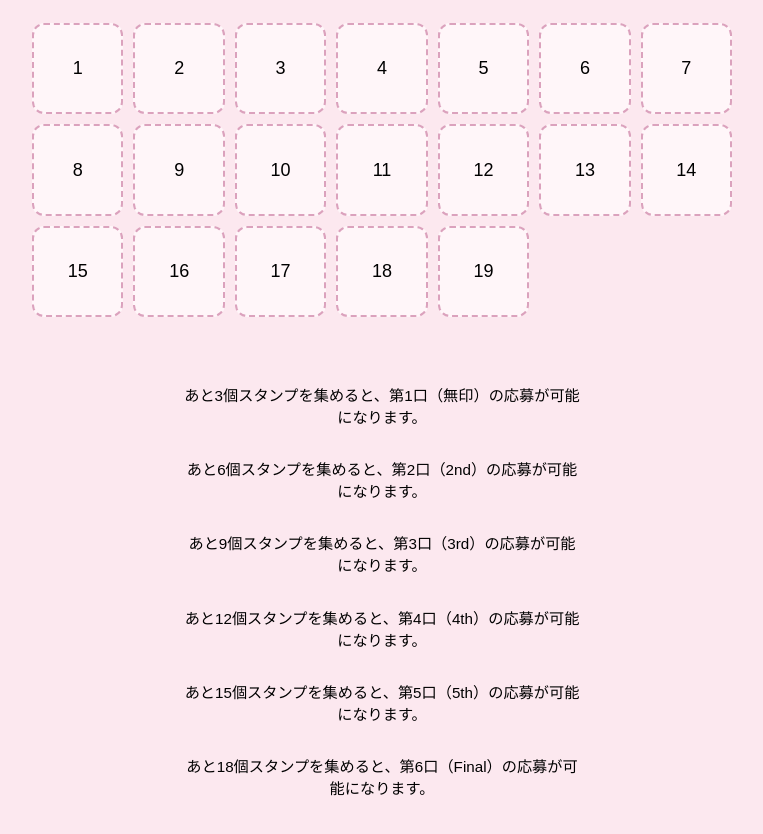
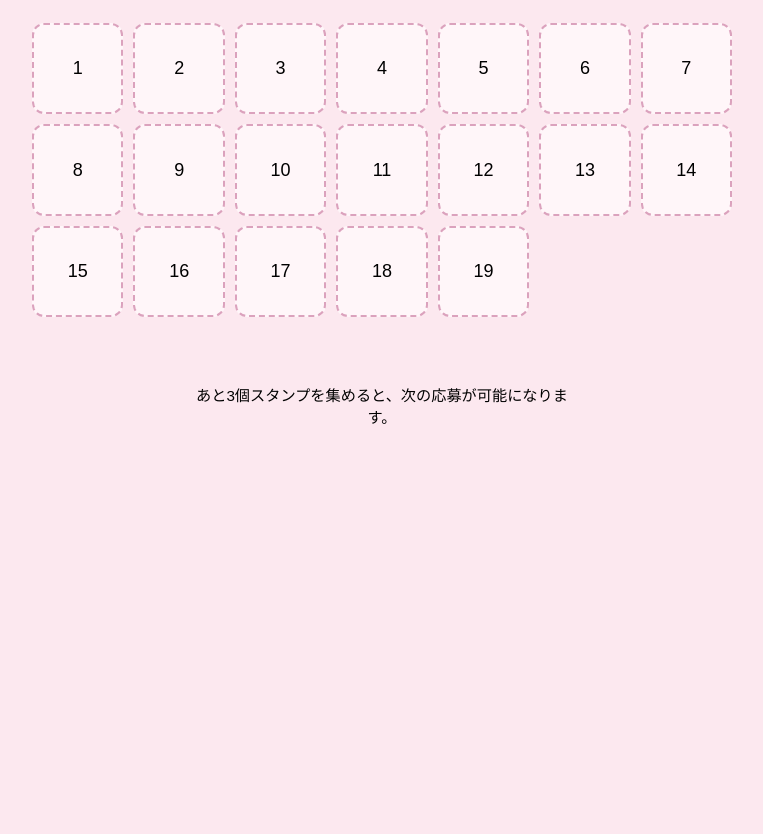
Before and after one commit to kojima0709/stamp-rally, a plain HTML site: page index.html in a window 1280 px wide. Shown: the part 604-1438 px from the top of the page, without its empty margins (258-1021 px from the left). After the commit the page ends 1096 px from the top, so only its background shows below. Drawn offline with Linux system fonts and the light colour scheme.

Commit message:
Update index.html

```diff
--- a/index.html
+++ b/index.html
@@ -163,6 +163,7 @@
     }
 
     const earnedEntries = Math.min(Math.floor(stamps.length / STAMPS_PER_ENTRY), MAX_ENTRIES);
+    let nextMessageShown = false;
 
     for (let i = 0; i < MAX_ENTRIES; i++) {
       const label = labels[i] ? `（${labels[i]}）` : "";
@@ -170,11 +171,12 @@
         createButton(`✅ 応募済み ${label}`, true);
       } else if (i < earnedEntries) {
         createButton(`🎁 応募フォームへ${label}`, false, formUrls[i], i);
-      } else {
+      } else if (!nextMessageShown) {
         const needed = (i + 1) * STAMPS_PER_ENTRY - stamps.length;
         const msg = document.createElement('p');
-        msg.textContent = `あと${needed}個スタンプを集めると、第${i + 1}口（${labels[i] || '無印'}）の応募が可能になります。`;
+        msg.textContent = `あと${needed}個スタンプを集めると、次の応募が可能になります。`;
         status.appendChild(msg);
+        nextMessageShown = true;
       }
     }
   </script>
```
